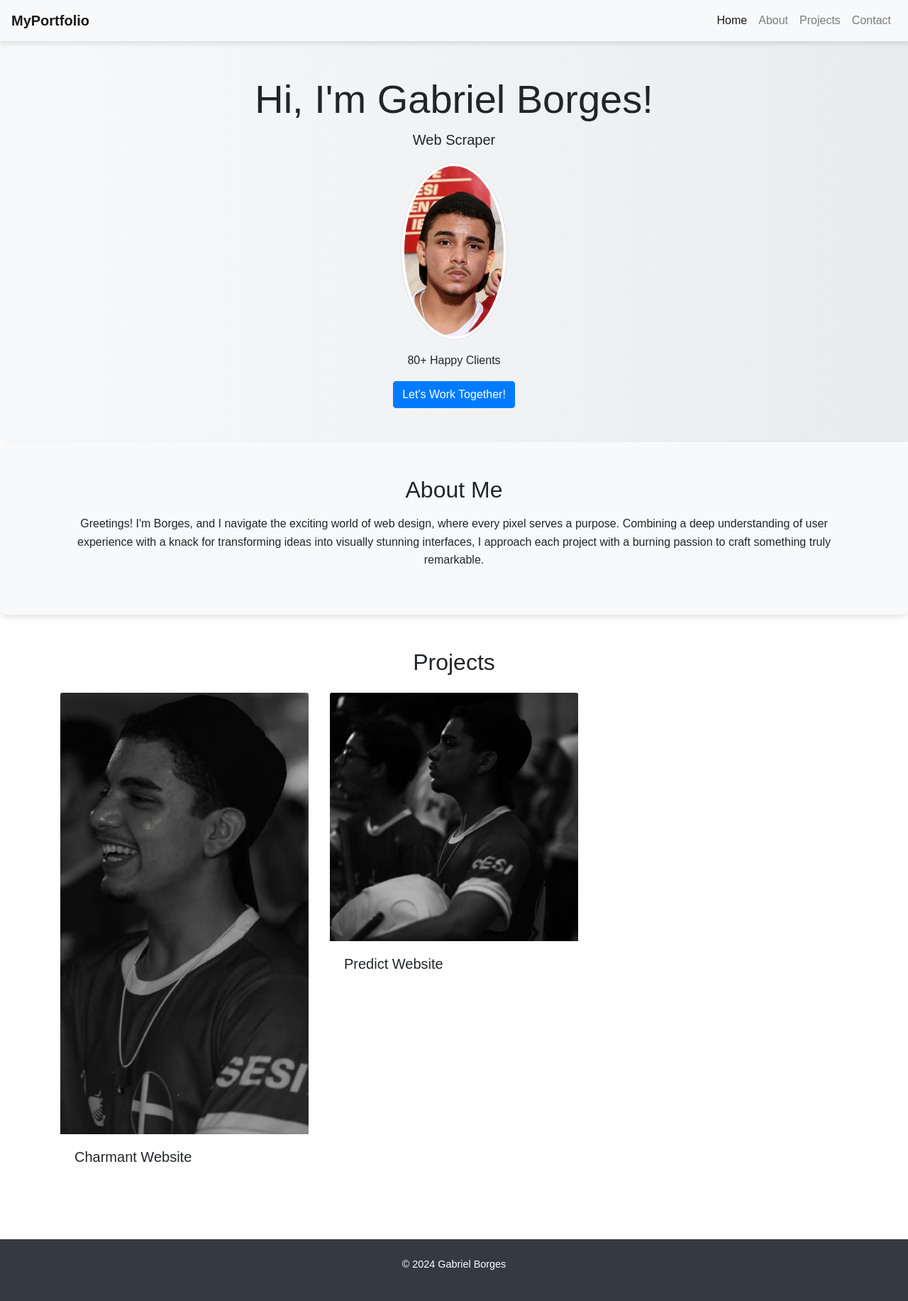
After one commit to devgabrielsborges/Homepage, a Flask app: page / in a window 1280 px wide. The commit adds this page. Shown: the whole page at 71% size. Run offline with Flask 3, Linux system fonts and the light colour scheme.

Commit message:
Add homepage template and style updates for improved layout and design

```diff
--- a/static/css/style.css
+++ b/static/css/style.css
@@ -28,6 +28,13 @@ header img {
     border: 3px solid #007bff;
 }
 
+#hero {
+    background: linear-gradient(to right, #f8f9fa, #e9ecef);
+    color: #212529;
+    padding: 3rem 0;
+    text-align: center;
+}
+
 /* About Section */
 #about {
     background-color: #f8f9fa;
--- /dev/null
+++ b/templates/home.html
@@ -0,0 +1,82 @@
+<!DOCTYPE html>
+<html lang="en">
+    <head>
+        <meta charset="UTF-8">
+        <meta name="viewport" content="width=device-width, initial-scale=1.0">
+        <title>Gabriel Borges</title>
+        <link rel="stylesheet" href="https://cdn.jsdelivr.net/npm/bootstrap@4.5.3/dist/css/bootstrap.min.css" integrity="sha384-TX8t27EcRE3e/ihU7zmQxVncDAy5uIKz4rEkgIXeMed4M0jlfIDPvg6uqKI2xXr2" crossorigin="anonymous">
+        <link rel="stylesheet" href="../static/css/style.css">
+        <script src="https://code.jquery.com/jquery-3.5.1.slim.min.js" integrity="sha384-DfXdz2htPH0lsSSs5nCTpuj/zy4C+OGpamoFVy38MVBnE+IbbVYUew+OrCXaRkfj" crossorigin="anonymous"></script>
+        <script src="https://cdn.jsdelivr.net/npm/bootstrap@4.5.3/dist/js/bootstrap.bundle.min.js" integrity="sha384-ho+j7jyWK8fNQe+A12Hb8AhRq26LrZ/JpcUGGOn+Y7RsweNrtN/tE3MoK7ZeZDyx" crossorigin="anonymous"></script>
+        <script src="../static/js/script.js"></script>
+    </head>
+    <body>
+        <header>
+            <!-- Navbar -->
+            <nav class="navbar navbar-expand-lg navbar-light bg-light">
+                <a class="navbar-brand" href="#">MyPortfolio</a>
+                <button class="navbar-toggler" type="button" data-toggle="collapse" data-target="#navbarNav" aria-controls="navbarNav" aria-expanded="false" aria-label="Toggle navigation">
+                    <span class="navbar-toggler-icon"></span>
+                </button>
+                <div class="collapse navbar-collapse" id="navbarNav">
+                    <ul class="navbar-nav ml-auto">
+                        <li class="nav-item active"><a class="nav-link" href="index.html">Home</a></li>
+                        <li class="nav-item"><a class="nav-link" href="about.html">About</a></li>
+                        <li class="nav-item"><a class="nav-link" href="projects.html">Projects</a></li>
+                        <li class="nav-item"><a class="nav-link" href="contact.html">Contact</a></li>
+                    </ul>
+                </div>
+            </nav>
+        </header>
+        <main>
+            <section class="py-5 bg-light" id="hero">
+                <div class="container">
+                    <h1 class="display-4">Hi, I'm <strong>Gabriel Borges!</strong></h1>
+                    <p class="lead">Web Scraper</p>
+                    <img src="../static/images/avatar.png" alt="Profile Picture" class="rounded-circle img-thumbnail" style="width: 150px;">
+                    <p class="mt-3">80+ Happy Clients</p>
+                    <a href="#" class="btn btn-primary">Let's Work Together!</a>
+                </div>
+            </section>
+
+              <!-- About Section -->
+            <section class="py-5 bg-light" id="about">
+                <div class="container text-center">
+                    <h2>About Me</h2>
+                    <p class="mt-3">Greetings! I'm Borges, and I navigate the exciting world of web design, where every pixel serves a purpose. Combining a deep understanding of user experience with a knack for transforming ideas into visually stunning interfaces, I approach each project with a burning passion to craft something truly remarkable.</p>
+                </div>
+            </section>
+
+             <!-- Projects Section -->
+            <section class="py-5" id="projects">
+                <div class="container">
+                    <h2 class="text-center">Projects</h2>
+                    <div class="row mt-4">
+                        <div class="col-md-6 col-lg-4 mb-4">
+                            <div class="card">
+                                <img src="../static/images/project1.png" class="card-img-top" alt="Project 1">
+                                <div class="card-body">
+                                    <h5 class="card-title">Charmant Website</h5>
+                                </div>
+                            </div>
+                        </div>
+                        <div class="col-md-6 col-lg-4 mb-4">
+                            <div class="card">
+                                <img src="../static/images/project2.png" class="card-img-top" alt="Project 2">
+                                <div class="card-body">
+                                    <h5 class="card-title">Predict Website</h5>
+                                </div>
+                            </div>
+                        </div>
+                        <!-- More project cards as needed -->
+                    </div>
+                </div>
+            </section>
+        </main>
+        <footer class="bg-dark text-white text-center">
+            <div class="container py-4">
+                <p>&copy; 2024 Gabriel Borges</p>
+            </div>
+        </footer>
+    </body>
+</html>
--- a/templates/index.html
+++ b/templates/index.html
@@ -6,6 +6,9 @@
     <title>Borges Homepage</title>
     <link rel="stylesheet" href="https://cdn.jsdelivr.net/npm/bootstrap@4.5.3/dist/css/bootstrap.min.css" integrity="sha384-TX8t27EcRE3e/ihU7zmQxVncDAy5uIKz4rEkgIXeMed4M0jlfIDPvg6uqKI2xXr2" crossorigin="anonymous">
     <link rel="stylesheet" href="../static/css/style.css">
+    <script src="https://code.jquery.com/jquery-3.5.1.slim.min.js" integrity="sha384-DfXdz2htPH0lsSSs5nCTpuj/zy4C+OGpamoFVy38MVBnE+IbbVYUew+OrCXaRkfj" crossorigin="anonymous"></script>
+    <script src="https://cdn.jsdelivr.net/npm/bootstrap@4.5.3/dist/js/bootstrap.bundle.min.js" integrity="sha384-ho+j7jyWK8fNQe+A12Hb8AhRq26LrZ/JpcUGGOn+Y7RsweNrtN/tE3MoK7ZeZDyx" crossorigin="anonymous"></script>
+    <script src="../static/js/script.js"></script>
 </head>
 <body>
     <!-- Navbar -->
@@ -74,8 +77,5 @@
         <p>&copy; 2024 Borges's Portfolio. All rights reserved.</p>
     </footer>
 
-    <script src="https://code.jquery.com/jquery-3.5.1.slim.min.js" integrity="sha384-DfXdz2htPH0lsSSs5nCTpuj/zy4C+OGpamoFVy38MVBnE+IbbVYUew+OrCXaRkfj" crossorigin="anonymous"></script>
-    <script src="https://cdn.jsdelivr.net/npm/bootstrap@4.5.3/dist/js/bootstrap.bundle.min.js" integrity="sha384-ho+j7jyWK8fNQe+A12Hb8AhRq26LrZ/JpcUGGOn+Y7RsweNrtN/tE3MoK7ZeZDyx" crossorigin="anonymous"></script>
-    <script src="../static/js/script.js"></script>
 </body>
 </html>
```
